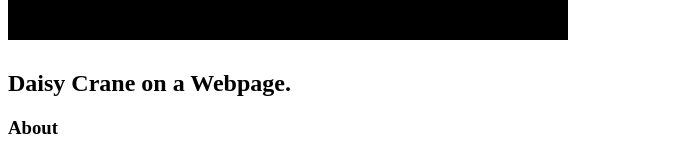
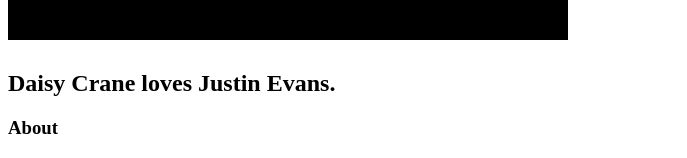
Before and after one commit to DaisyCrane/CodingAndCocktails, a plain HTML site: page index.html in a window 1280 px wide. Shown: the part 296-454 px from the top of the page, without its empty margins (0-687 px from the left). Drawn offline with Linux system fonts and the light colour scheme.

Commit message:
Update index.html

```diff
--- a/index.html
+++ b/index.html
@@ -10,7 +10,7 @@
   <div class="container">
     <div class="row">
       <h1>  <img src="WebBanner.jpg" alt="Daisy Crane"/></h1>
-      <h2>Daisy Crane on a Webpage.</h2>
+      <h2>Daisy Crane loves Justin Evans.</h2>
     </div>
     <div class="row" id="about">
       <h3>About</h3>
```
